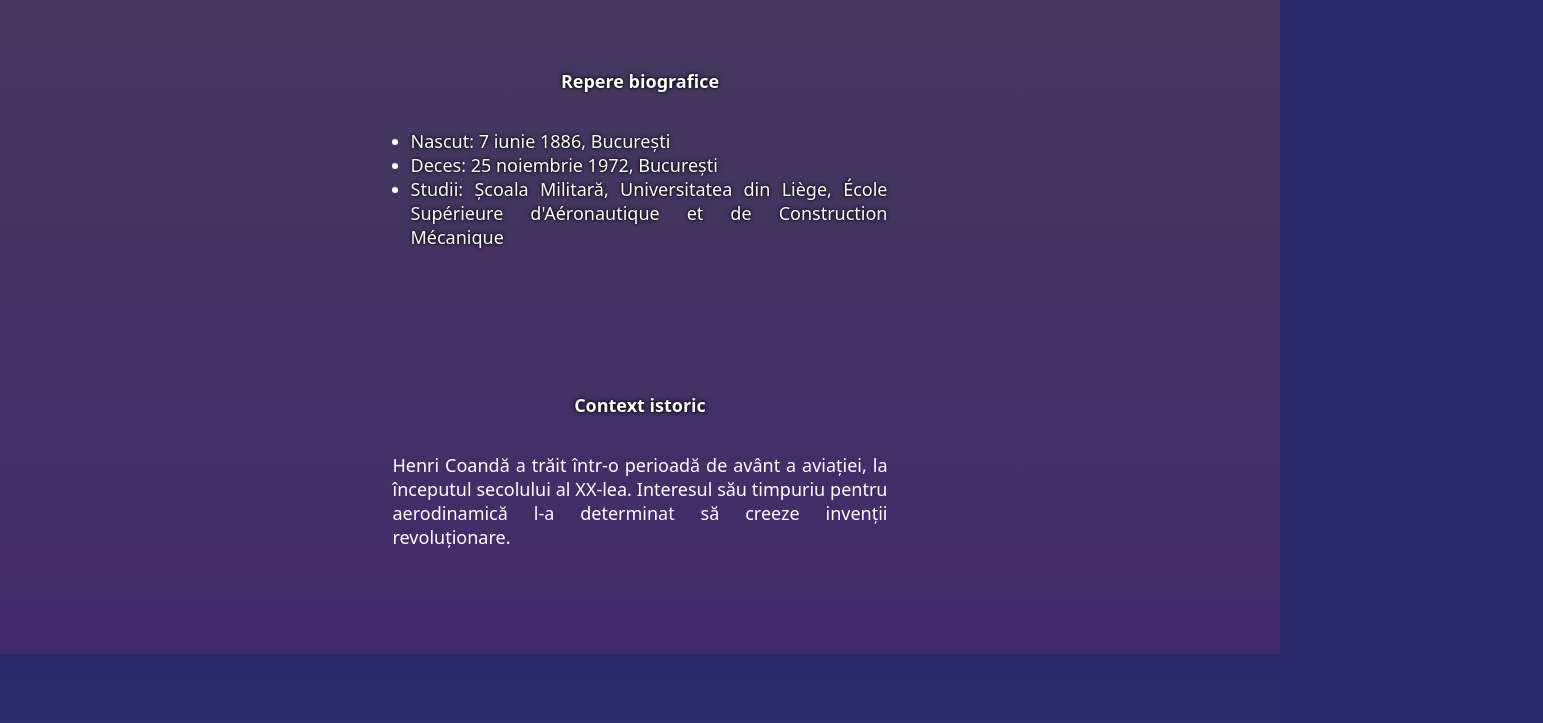
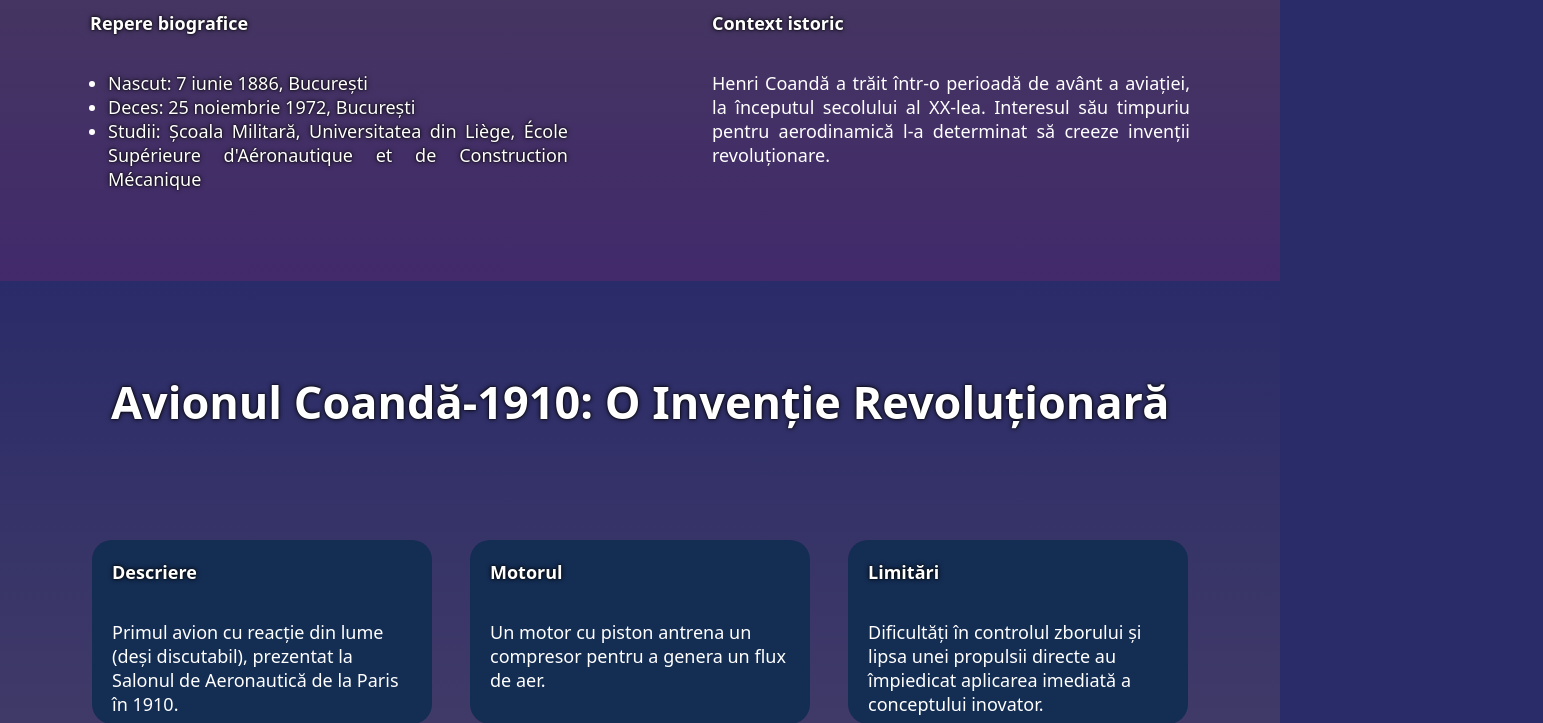
Before and after one commit to PID07/PID07.github.io, a plain HTML site: page index.html in a window 1280 px wide. Shown: the part 837-1560 px from the top of the page, 1543 px wide, since content can reach past the window. Drawn offline with Linux system fonts and the light colour scheme.

Commit message:
Update style.css

```diff
--- a/style.css
+++ b/style.css
@@ -407,13 +407,6 @@ p {
     }
 }
 
-/* Stilizare pentru alinierea elementelor din div-uri */
-div {
-    display: flex;
-    flex-direction: column; /* Aliniere pe verticală */
-    justify-content: space-evenly; /* Spațiere uniformă pe verticală */
-    align-items: center; /* Centrare pe orizontală */
-}
 
 /* Stilizare specifică pentru container */
 .container {
```
